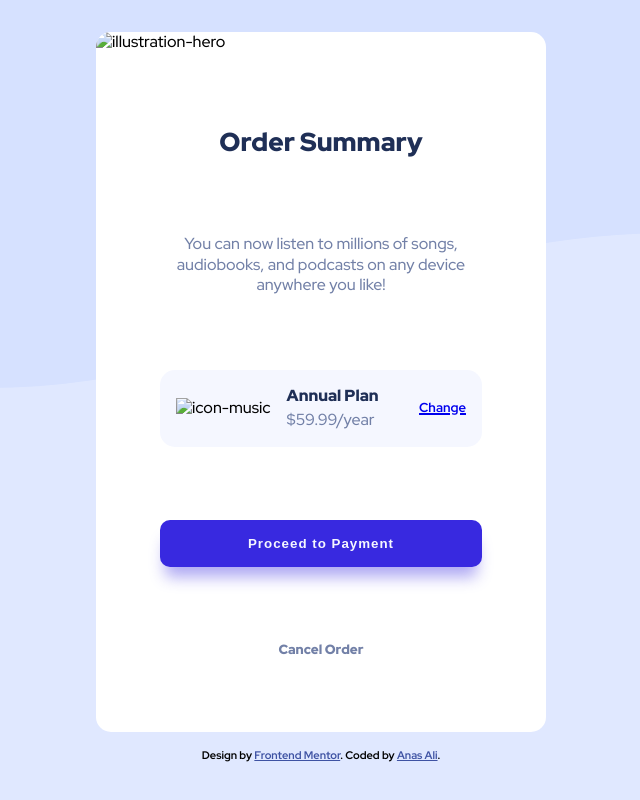
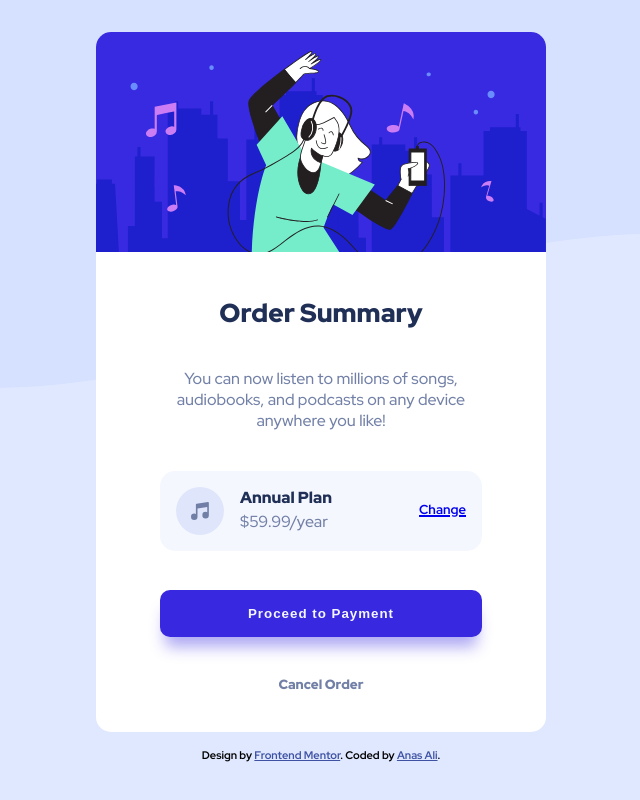
Before and after one commit to anas-cd/order-summary-component, a website: page index.html in a window 1280 px wide. Shown: the whole page, without its empty margins (319-959 px from the left). Drawn offline with Linux system fonts and the light colour scheme; the site is published under a folder, as on GitHub Pages, so addresses that start at the root find nothing.

Commit message:
path bug fix

```diff
--- a/index.html
+++ b/index.html
@@ -30,13 +30,13 @@
         <main>
 
             <div class="hero">
-                <img src="/images/illustration-hero.svg" alt="illustration-hero">
+                <img src="images/illustration-hero.svg" alt="illustration-hero">
             </div>
             <div class="info">
                 <h1>Order Summary</h1>
                 <p>You can now listen to millions of songs, audiobooks, and podcasts on any device anywhere you like!</p>
                 <div class="order">
-                    <img src="/images/icon-music.svg" alt="icon-music">
+                    <img src="images/icon-music.svg" alt="icon-music">
                     <div class="OrderInfo">
                         <h3>Annual Plan</h3>
                         <p>$59.99/year</p>
```
